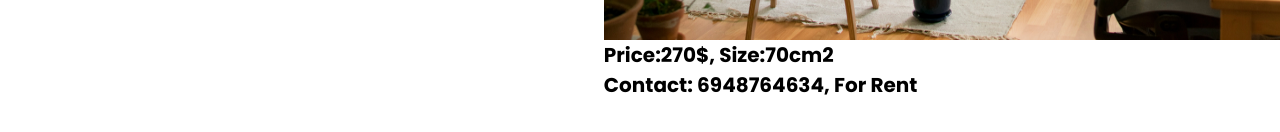
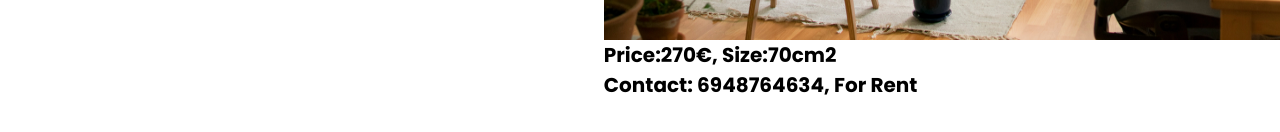
Before and after one commit to Gkonst1/chatbotEstateAgent, a React (Create React App) app in the folder homefinder/: page /results in a window 1280 px wide. Shown: the part 665-797 px from the top of the page. Built offline with nearby package versions, Linux system fonts and the light colour scheme.

Commit message:
Results-Your Entry page finished

```diff
--- a/homefinder/src/App.js
+++ b/homefinder/src/App.js
@@ -5,6 +5,7 @@ import Home from './Components/Home/home';
 import Landlord from './Components/LandlordPage/landlord';
 import Tenant from './Components/TenantPage/tenant';
 import Results from './Components/TenantPage/resultsPage/results';
+import YourEntry from './Components/LandlordPage/yourEntry/yourEntry';
 import { Switch, Route } from 'react-router-dom';
 
 const initialState={
@@ -26,6 +27,7 @@ class App extends Component {
   				<Route exact path='/landlord' component={Landlord}/>
   				<Route exact path='/tenant' component={Tenant}/>
 					<Route exact path='/results' component={Results}/>
+          <Route exact path='/yourEntry' component={YourEntry}/>
 				</Switch>
       </div>
     );
--- a/homefinder/src/Components/LandlordPage/landlord.js
+++ b/homefinder/src/Components/LandlordPage/landlord.js
@@ -54,7 +54,9 @@ class Landlord extends React.Component{
               <input type="file" name="img" accept="image/*"></input>
             </div>
           </div>
-
+          <div>
+            <Link to="/yourEntry"><h1>Sumbit</h1></Link>
+          </div>
         </div>
       </div>
 {/*
--- /dev/null
+++ b/homefinder/src/Components/LandlordPage/yourEntry/yourEntry.css
@@ -0,0 +1,20 @@
+.results{
+	text-align: center;
+	font-size: 4rem;
+  margin-top: 2%;
+}
+.entry{
+  text-align: center;
+  position: relative;
+  width: 100%;
+  height: 100vh;
+}
+.singleEntry{
+  position: absolute;
+  display: flex;
+  flex-direction: column;
+  top: 40%;
+  left: 50%;
+  transform: translate(-50%, -50%);
+  margin: 0 auto;
+}
--- /dev/null
+++ b/homefinder/src/Components/LandlordPage/yourEntry/yourEntry.js
@@ -0,0 +1,27 @@
+import React from "react";
+import './yourEntry.css';
+import Header from '../../header';
+import { Link } from 'react-router-dom';
+import img from '../../../icons and colors/homebg.jpg';
+
+
+class YourEntry extends React.Component{
+  render(){
+    return(
+      <div>
+        <Header/>
+        <div className="entry">
+          <h1 className="results">Your Entry</h1>
+          <div className="singleEntry">
+            <img src={img} className="image"></img>
+            <figcaption>Price:270€, Size:70cm2</figcaption>
+            <figcaption>Contact: 6948764634, For Rent</figcaption>
+          </div>
+        </div>
+      </div>
+    )
+  }
+}
+
+
+export default YourEntry;
--- a/homefinder/src/Components/TenantPage/resultsPage/results.css
+++ b/homefinder/src/Components/TenantPage/resultsPage/results.css
@@ -38,6 +38,7 @@ label{
 }
 .properties{
 	overflow-y: scroll;
+	height: 560px;
 }
 .image{
 	width: 750px;
@@ -48,3 +49,6 @@ figcaption{
 	font-size: 20px;
 	font-weight: bold;
 }
+.singleEntity{
+	margin-bottom: 10px;
+}
--- a/homefinder/src/Components/TenantPage/resultsPage/results.js
+++ b/homefinder/src/Components/TenantPage/resultsPage/results.js
@@ -2,7 +2,6 @@ import React from "react";
 import './results.css';
 import Header from '../../header'
 import img from '../../../icons and colors/homebg.jpg';
-import size from '../../../icons and colors/ruler.svg';
 
 
 class Results extends React.Component{
@@ -45,9 +44,16 @@ class Results extends React.Component{
             </div>
 					</div>
 					<div className="properties">
-						<img src={img} className="image"></img>
-            <figcaption>Price:270$, Size:70cm2</figcaption>
-            <figcaption>Contact: 6948764634, For Rent</figcaption>
+            <div className="singleEntity">
+  						<img src={img} className="image"></img>
+              <figcaption>Price:270€, Size:70cm2</figcaption>
+              <figcaption>Contact: 6948764634, For Rent</figcaption>
+            </div>
+            <div className="singleEntity">
+              <img src={img} className="image"></img>
+              <figcaption>Price:270€, Size:70cm2</figcaption>
+              <figcaption>Contact: 6948764634, For Rent</figcaption>
+            </div>
 					</div>
 				</div>
       </div>
```
